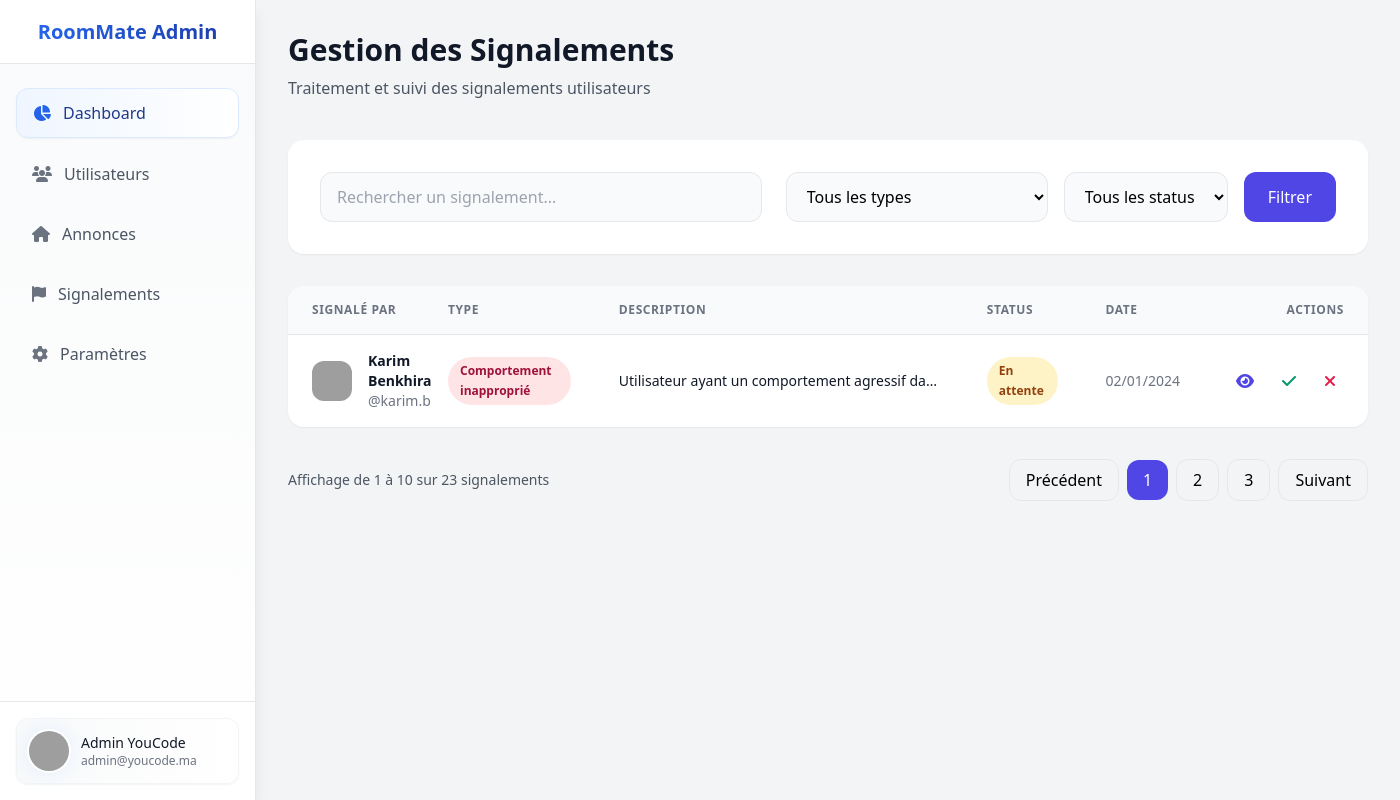
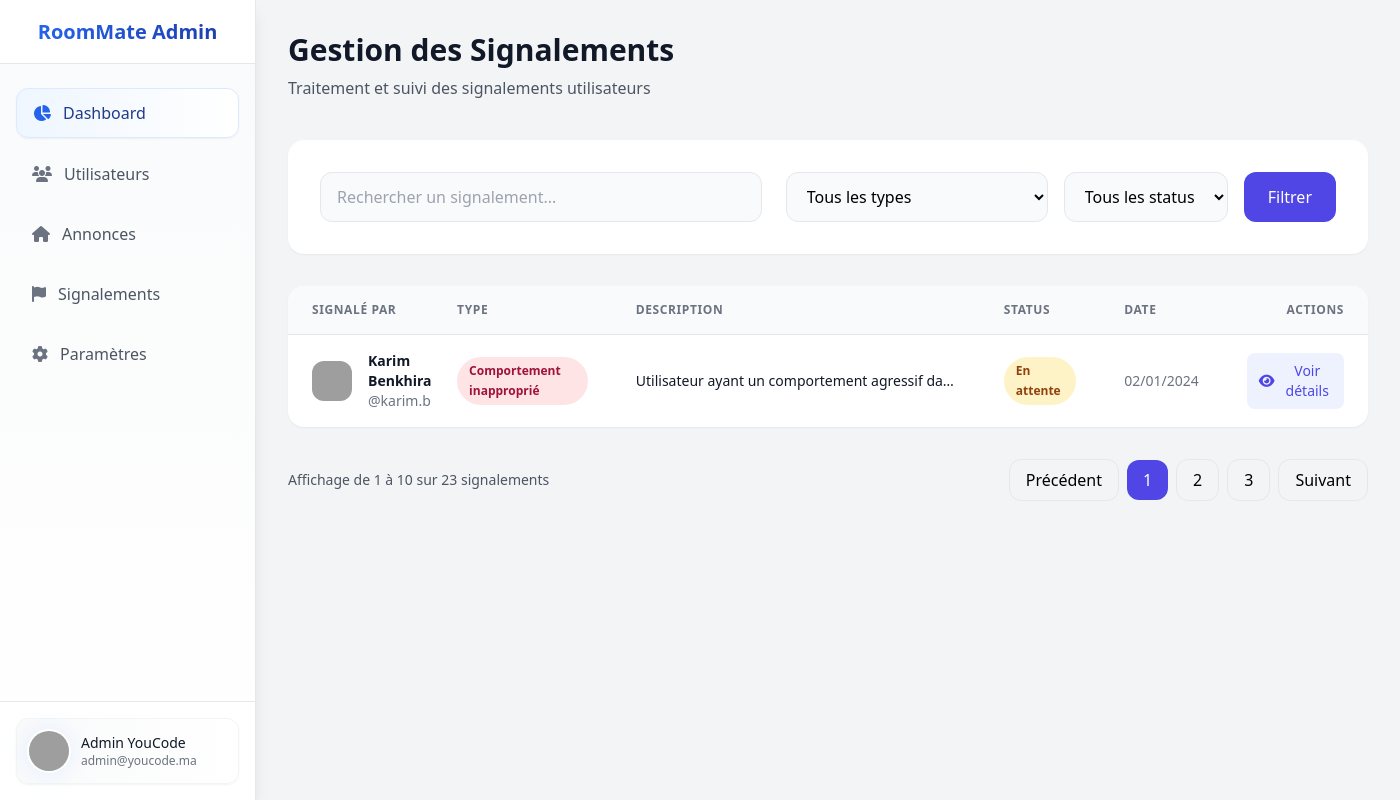
Before and after one commit to adilaitelhoucine1/Roomate-Project, a PHP site: page /admin/reports in a window 1400 px wide. Run offline with PHP 8.4, Linux system fonts and the light colour scheme; some libraries are stand-ins or nearby versions; grey boxes are pictures that could not be loaded.

Commit message:
Refactor report action buttons for improved styling and accessibility

```diff
--- a/app/views/admin/reports.php
+++ b/app/views/admin/reports.php
@@ -90,17 +90,11 @@
                                 02/01/2024
                             </td>
                             <td class="px-6 py-4 text-right">
-                                <div class="flex justify-end gap-3">
-                                    <button class="p-2 hover:bg-gray-100 rounded-lg transition-colors" title="Voir les détails" onclick="openModal(1)">
-                                        <i class="fas fa-eye text-indigo-600"></i>
-                                    </button>
-                                    <button class="p-2 hover:bg-gray-100 rounded-lg transition-colors" title="Marquer comme résolu">
-                                        <i class="fas fa-check text-emerald-600"></i>
-                                    </button>
-                                    <button class="p-2 hover:bg-gray-100 rounded-lg transition-colors" title="Rejeter">
-                                        <i class="fas fa-times text-rose-600"></i>
-                                    </button>
-                                </div>
+                                <button onclick="openModal(1)"
+                                        class="inline-flex items-center px-3 py-2 bg-indigo-50 hover:bg-indigo-100 text-indigo-600 rounded-lg transition-all gap-2 font-medium text-sm">
+                                    <i class="fas fa-eye"></i>
+                                    Voir détails
+                                </button>
                             </td>
                         </tr>
                     </tbody>
```
